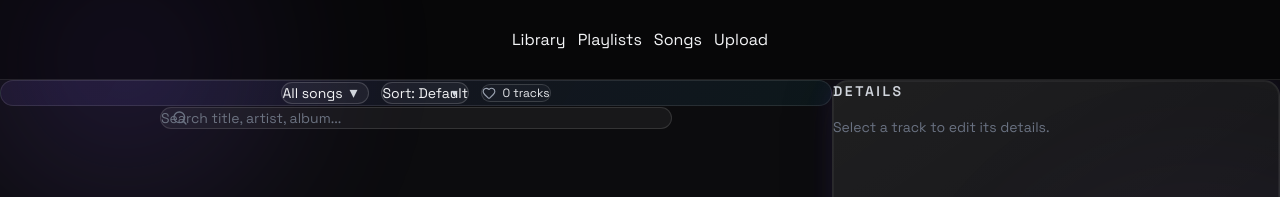
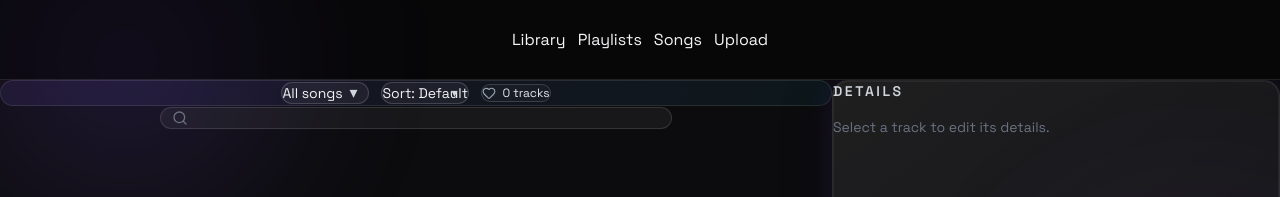
Before and after one commit to soonavi/listenWell, a React (Vite) app: page / in a window 1280 px wide. Both pictures are taken after a click on the button "Songs". Shown: the top 197 px of the page. Built offline with nearby package versions, Linux system fonts and the light colour scheme.

Commit message:
Remove placeholder text from search input in SongsScreen and add styling for option elements in App.css to enhance UI consistency.

```diff
--- a/src/App.css
+++ b/src/App.css
@@ -233,6 +233,11 @@ textarea:focus-visible {
   color: rgb(243 244 246);
 }
 
+.ui-pill option {
+  background: rgb(15 17 23);
+  color: rgb(243 244 246);
+}
+
 .ui-input {
   border: 1px solid rgb(255 255 255 / 0.12);
   background: rgb(255 255 255 / 0.05);
--- a/src/components/SongsScreen.jsx
+++ b/src/components/SongsScreen.jsx
@@ -138,7 +138,6 @@ function SongsScreen({
               type="text"
               value={searchQuery}
               onChange={(e) => setSearchQuery(e.target.value)}
-              placeholder="Search title, artist, album..."
               className="ui-input w-full rounded-full pl-11 pr-20 py-2 text-sm focus-visible:outline-none focus-visible:ring-2 focus-visible:ring-violet-400/70"
               aria-label="Search songs"
             />
```
